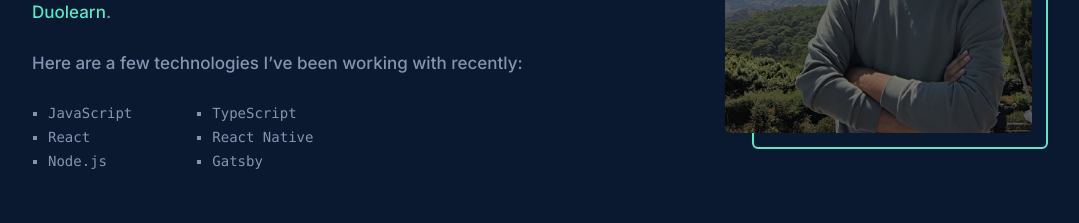
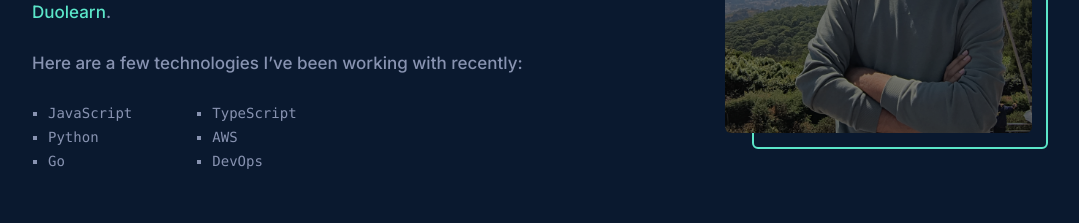
Before and after one commit to Shah1011/Portfolio-V1, a Next.js app: page / in a window 1280 px wide. Shown: the part 1080-1303 px from the top of the page, without its empty margins (108-1187 px from the left). Built offline with nearby package versions, Linux system fonts and the light colour scheme; a web font is replaced by a local one.

Commit message:
Update About.jsx

```diff
--- a/src/components/About.jsx
+++ b/src/components/About.jsx
@@ -35,13 +35,13 @@ const About = () => {
         <div className='flex  mt-6 gap-[5rem] text-[14px] text-primary3 font-mono ml-4'>
             <ul className='leading-6 list-square'>
                 <li>JavaScript</li>
-                <li>React</li>
-                <li>Node.js</li>
+                <li>Python</li>
+                <li>Go</li>
             </ul>
             <ul className='leading-6 list-square'>
                 <li>TypeScript</li>
-                <li>React Native</li>
-                <li>Gatsby</li>
+                <li>AWS</li>
+                <li>DevOps</li>
             </ul>
         </div>
       </div>
```
